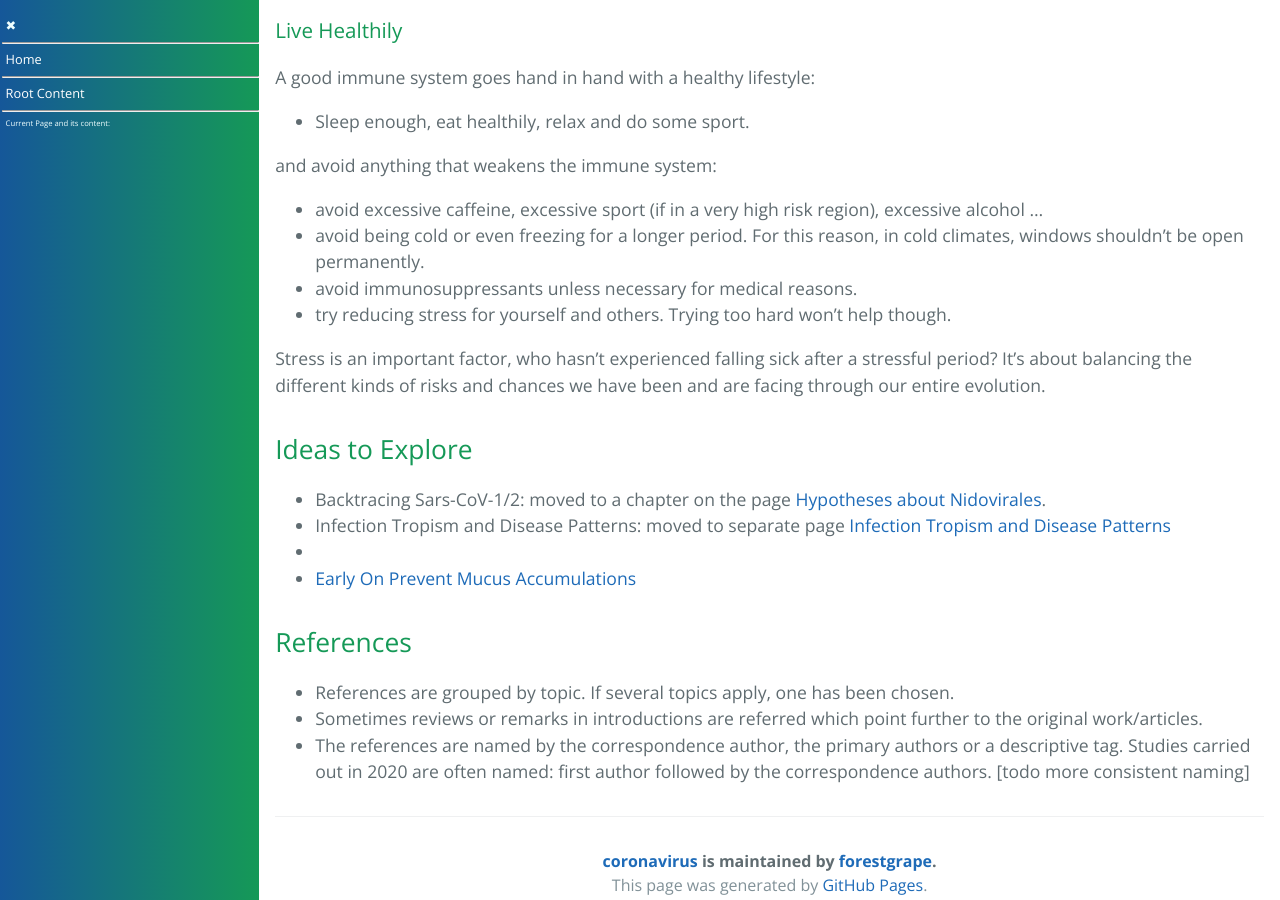
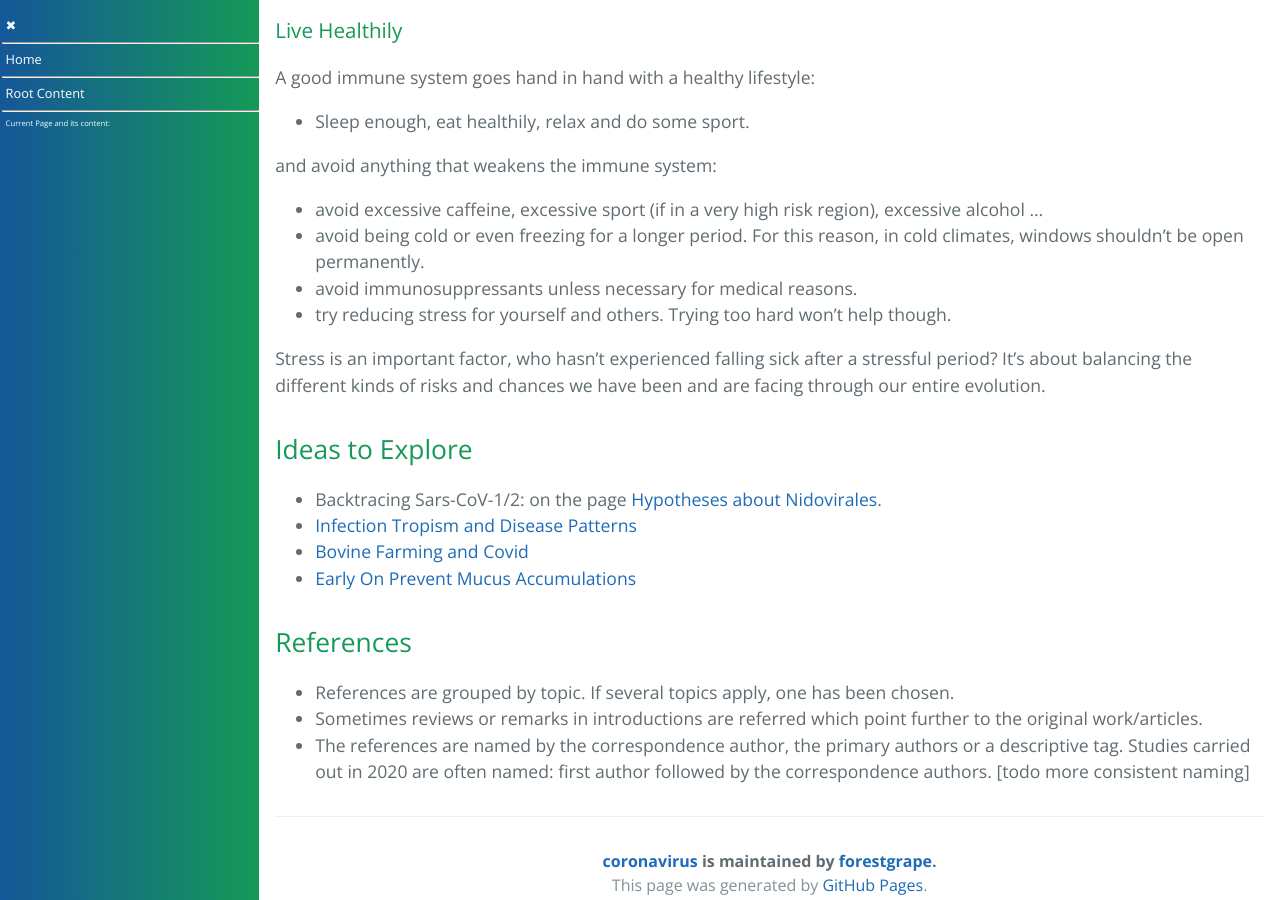
Before and after one commit to forestgrape/coronavirus, a Jekyll site: the page built from index.md, in a window 1280 px wide and 900 px high, scrolled down 13847 px. Built offline with Jekyll 4.4.1, drawn with Linux system fonts in a browser that asks for light colours; our own code applies the rules of GitHub Pages for plain Markdown files.

Commit message:
streamlined i2ex section

```diff
--- a/index.md
+++ b/index.md
@@ -342,9 +342,9 @@ Stress is an important factor, who hasn't experienced falling sick after a stres
 
 
 ## Ideas to Explore
-* Backtracing Sars-CoV-1/2: moved to a chapter on the page [Hypotheses about Nidovirales](2_biological/hypotheses_nidovirales.md).
-* Infection Tropism and Disease Patterns: moved to separate page [Infection Tropism and Disease Patterns](./3_medical/coronavirus_disease_patterns.md)
-* [Evidence for Increased Immune Protection against Sars-CoV-2 from Exposure to BCoVs]: moved to separate page [Bovine Farming and Covid](5_epidemiological/reduce_covid_bovine_farming.md)
+* Backtracing Sars-CoV-1/2: on the page [Hypotheses about Nidovirales](2_biological/hypotheses_nidovirales.md).
+* [Infection Tropism and Disease Patterns](./3_medical/coronavirus_disease_patterns.md)
+* [Bovine Farming and Covid](5_epidemiological/reduce_covid_bovine_farming.md)
 * [Early On Prevent Mucus Accumulations](./6_prevention_and_treatment/increasing_the_mucus_flow.md)
 
 
```
